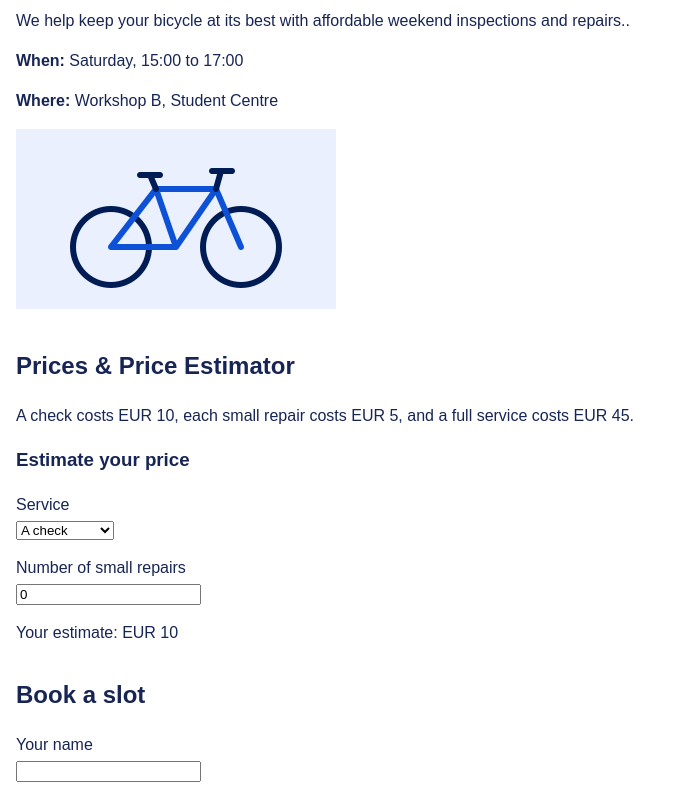
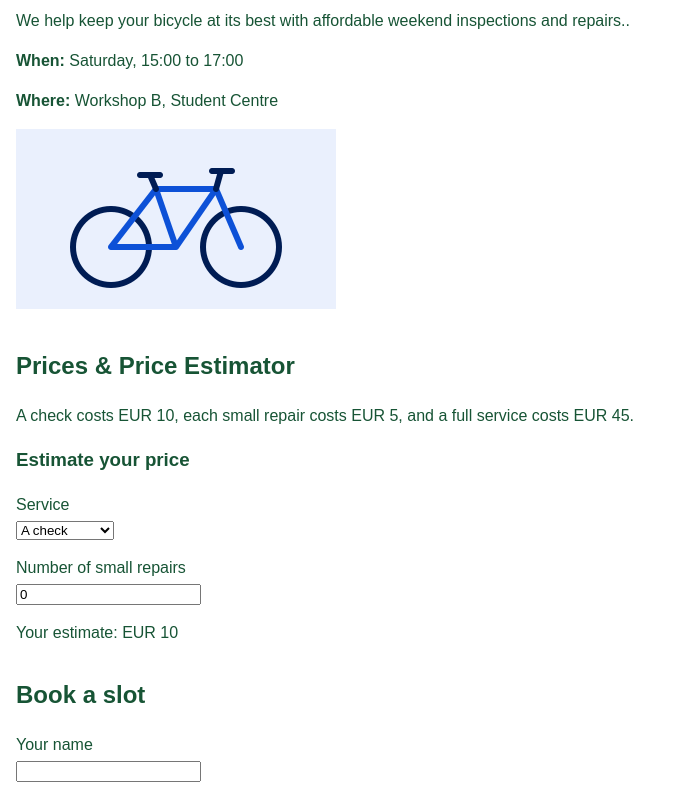
Before and after one commit to Kobe-Messiaen/Clinic, a plain HTML site: page index.html in a window 1280 px wide. Shown: the part 147-937 px from the top of the page, without its empty margins (0-680 px from the left). Drawn offline with Linux system fonts and the light colour scheme.

Commit message:
Changed the body color en deleted the "changed prices color" fault

```diff
--- a/styles.css
+++ b/styles.css
@@ -1,5 +1,5 @@
 * { box-sizing: border-box; }
-body { margin: 0; font-family: system-ui, sans-serif; line-height: 1.6; color: #172554; background: #ffffff; }
+body { margin: 0; font-family: system-ui, sans-serif; line-height: 1.6; color: #175435; background: #ffffff; }
 img { max-width: 100%; height: auto; }
 
 /* Your palette. Change the values, then use the variables below. */
@@ -44,4 +44,3 @@ nav {
 header, main, footer {
   padding: 0 1rem;
 }
-#prices li { color: #0b6e4f; font-weight: 700; }
```
